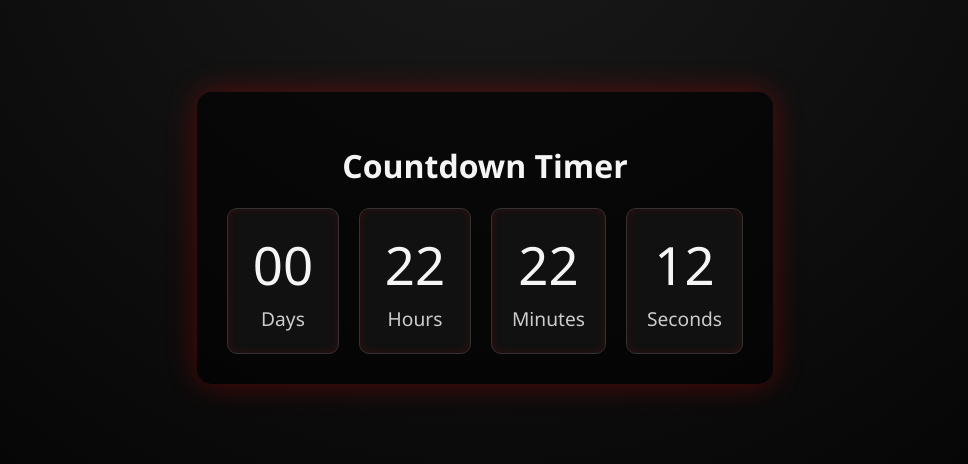
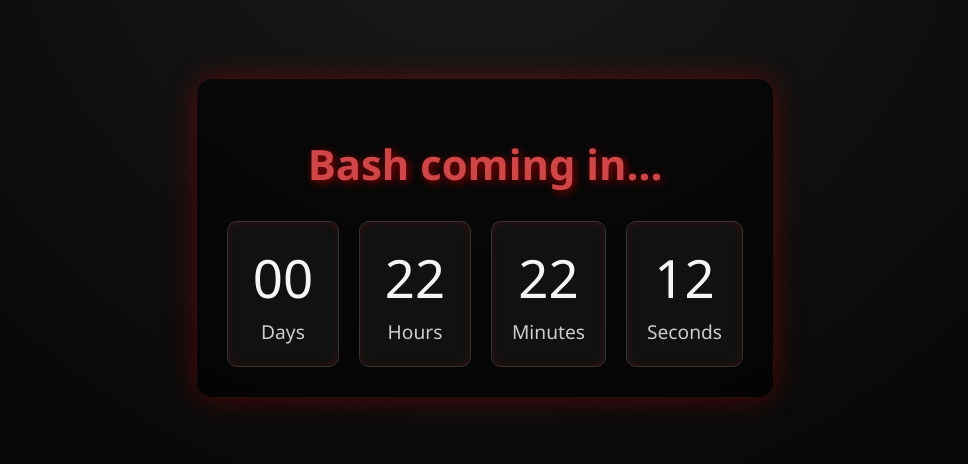
Before and after one commit to spandan-sudocode/SSC-results-realtimer2.0, a plain HTML site: page index.html in a window 1280 px wide. Shown: the part 162-626 px from the top of the page, without its empty margins (155-1123 px from the left). Drawn offline with Linux system fonts and the light colour scheme.

Commit message:
Update index.html

```diff
--- a/index.html
+++ b/index.html
@@ -8,7 +8,7 @@
 </head>
 <body>
   <div class="timer-container">
-    <h1>Countdown Timer</h1>
+    <h1 class="headline">Bash coming in...</h1>
     <div id="countdown">
       <div><span id="days">00</span><small>Days</small></div>
       <div><span id="hours">00</span><small>Hours</small></div>
```
